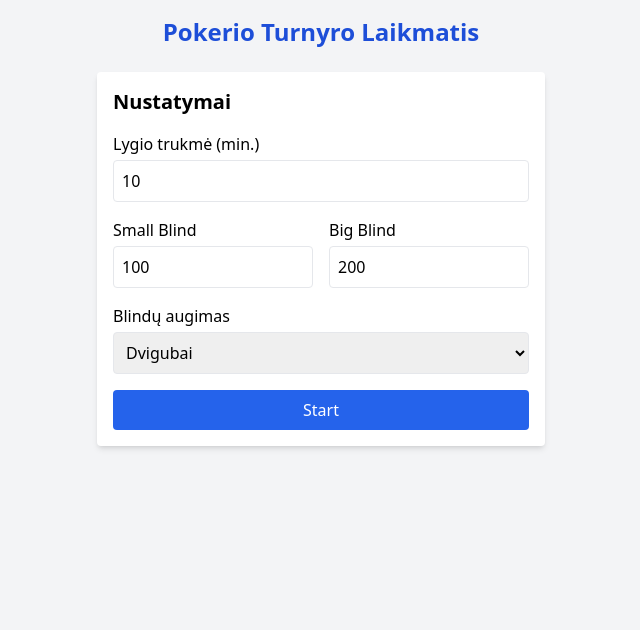
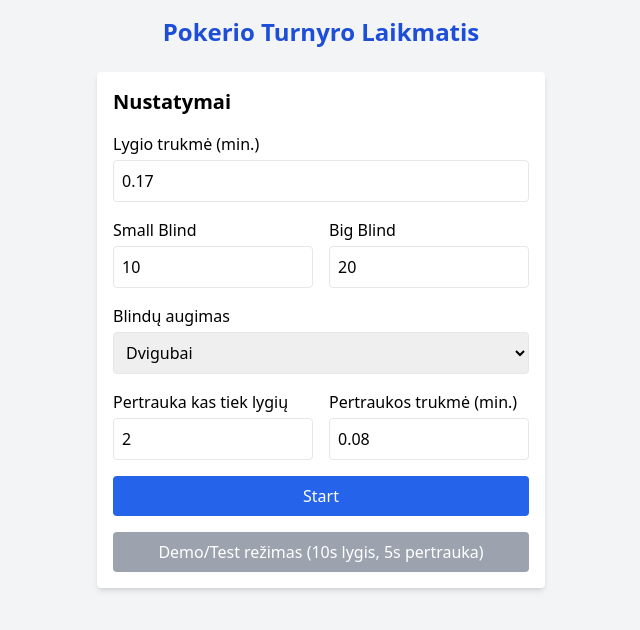
Before and after one commit to MantasKukulskis/poker-blind-timer, a React (Vite) app: page / in a window 1280 px wide. Shown: the top 630 px of the page, without its empty margins (319-959 px from the left). Built offline with nearby package versions, Linux system fonts and the light colour scheme.

Commit message:
prevent double level increment after breaks by separating state update from render cycle

```diff
--- a/src/App.jsx
+++ b/src/App.jsx
@@ -4,6 +4,7 @@ import SettingsForm from "./components/SettingsForm";
 import Timer from "./components/Timer";
 import BlindDisplay from "./components/BlindDisplay";
 import LevelTable from "./components/LevelTable";
+import Timeout from "./components/Timeout";
 
 function AppContent() {
   const { isRunning, startTournament } = useTournament();
@@ -19,6 +20,7 @@ function AppContent() {
       ) : (
         <>
           <Timer />
+          <Timeout />
           <BlindDisplay />
           <LevelTable />
         </>
--- a/src/components/SettingsForm.jsx
+++ b/src/components/SettingsForm.jsx
@@ -1,25 +1,32 @@
 import { useState } from "react";
 
 export default function SettingsForm({ onStart }) {
-    const [duration, setDuration] = useState(10); // minutėmis
-    const [smallBlind, setSmallBlind] = useState(100);
-    const [bigBlind, setBigBlind] = useState(200);
-    const [growthType, setGrowthType] = useState("double"); // "double" arba "fixed"
-    const [fixedIncrease, setFixedIncrease] = useState(100);
+    const [duration, setDuration] = useState(0.17); // ~10 sekundžių
+    const [smallBlind, setSmallBlind] = useState(10);
+    const [bigBlind, setBigBlind] = useState(20);
+    const [growthType, setGrowthType] = useState("double");
+    const [fixedIncrease, setFixedIncrease] = useState(10);
+    const [breakEvery, setBreakEvery] = useState(2); // kas kelintą lygį
+    const [breakDuration, setBreakDuration] = useState(0.08); // ~5 sekundės
 
     const handleSubmit = (e) => {
         e.preventDefault();
         onStart({
-            duration: duration * 60,  // ← BŪTINA konvertuoti į sekundes
+            duration: Math.round(duration * 60),        // pavertimas į sekundes
             smallBlind,
             bigBlind,
             growthType,
             fixedIncrease: growthType === "fixed" ? fixedIncrease : null,
+            breakEvery,
+            breakDuration: Math.round(breakDuration * 60), // pavertimas į sekundes
         });
     };
 
     return (
-        <form onSubmit={handleSubmit} className="space-y-4 bg-white p-4 rounded shadow-md max-w-md mx-auto">
+        <form
+            onSubmit={handleSubmit}
+            className="space-y-4 bg-white p-4 rounded shadow-md max-w-md mx-auto"
+        >
             <h2 className="text-xl font-bold mb-2">Nustatymai</h2>
 
             <div>
@@ -29,7 +36,8 @@ export default function SettingsForm({ onStart }) {
                     value={duration}
                     onChange={(e) => setDuration(Number(e.target.value))}
                     className="w-full border rounded p-2"
-                    min={1}
+                    step="0.01"
+                    min={0.01}
                 />
             </div>
 
@@ -65,6 +73,7 @@ export default function SettingsForm({ onStart }) {
                 >
                     <option value="double">Dvigubai</option>
                     <option value="fixed">Fiksuotas padidėjimas</option>
+                    <option value="standard">Standartinis</option>
                 </select>
             </div>
 
@@ -81,12 +90,52 @@ export default function SettingsForm({ onStart }) {
                 </div>
             )}
 
+            <div className="flex gap-4">
+                <div className="flex-1">
+                    <label className="block mb-1 font-medium">Pertrauka kas tiek lygių</label>
+                    <input
+                        type="number"
+                        value={breakEvery}
+                        onChange={(e) => setBreakEvery(Number(e.target.value))}
+                        className="w-full border rounded p-2"
+                        min={1}
+                    />
+                </div>
+                <div className="flex-1">
+                    <label className="block mb-1 font-medium">Pertraukos trukmė (min.)</label>
+                    <input
+                        type="number"
+                        value={breakDuration}
+                        onChange={(e) => setBreakDuration(Number(e.target.value))}
+                        className="w-full border rounded p-2"
+                        step="0.01"
+                        min={0.01}
+                    />
+                </div>
+            </div>
+
             <button
                 type="submit"
                 className="w-full bg-blue-600 text-white p-2 rounded hover:bg-blue-700"
             >
                 Start
             </button>
+
+            <button
+                type="button"
+                onClick={() => {
+                    setDuration(0.17);          // ≈10 sek
+                    setSmallBlind(10);
+                    setBigBlind(20);
+                    setGrowthType("double");
+                    setFixedIncrease(10);
+                    setBreakEvery(2);
+                    setBreakDuration(0.08);     // ≈5 sek
+                }}
+                className="w-full bg-gray-400 text-white p-2 rounded hover:bg-gray-500"
+            >
+                Demo/Test režimas (10s lygis, 5s pertrauka)
+            </button>
         </form>
     );
 }
--- /dev/null
+++ b/src/components/Timeout.jsx
@@ -0,0 +1,84 @@
+import { useEffect, useState, useRef } from "react";
+import { useTournament } from "../context/TournamentContext";
+
+export default function Timeout() {
+    const {
+        isBreak,
+        breakDuration,
+        setIsBreak,
+        setIsPaused,
+        setIsRunning,
+        setRemainingTime,
+        setCurrentLevel,
+        durationPerLevel,
+    } = useTournament();
+
+    const [breakTimeLeft, setBreakTimeLeft] = useState(0);
+    const [breakEnded, setBreakEnded] = useState(false);
+    const intervalRef = useRef(null);
+
+    // Pertraukos pradžia
+    useEffect(() => {
+        if (isBreak) {
+            setBreakTimeLeft(breakDuration);
+            setIsPaused(true);
+            setBreakEnded(false);
+        }
+    }, [isBreak]);
+
+    // Skaičiuojam laiką
+    useEffect(() => {
+        if (isBreak && intervalRef.current === null) {
+            intervalRef.current = setInterval(() => {
+                setBreakTimeLeft((prev) => {
+                    if (prev <= 1) {
+                        clearInterval(intervalRef.current);
+                        intervalRef.current = null;
+                        setBreakEnded(true); // Tik čia pažymim kad baigėsi
+                        return 0;
+                    }
+                    return prev - 1;
+                });
+            }, 1000);
+        }
+
+        return () => {
+            if (intervalRef.current !== null) {
+                clearInterval(intervalRef.current);
+                intervalRef.current = null;
+            }
+        };
+    }, [isBreak]);
+
+    // Tik ČIA padarom visus setState po pertraukos
+    useEffect(() => {
+        if (breakEnded) {
+            setIsBreak(false);
+            setIsPaused(false);
+            setIsRunning(true);
+            setRemainingTime(durationPerLevel);
+            setCurrentLevel((prevLevel) => {
+                return prevLevel + 1;
+            });
+        }
+    }, [breakEnded]);
+
+    if (!isBreak) return null;
+
+    const formatTime = (s) => {
+        const m = String(Math.floor(s / 60)).padStart(2, "0");
+        const sec = String(s % 60).padStart(2, "0");
+        return `${m}:${sec}`;
+    };
+
+    return (
+        <div className="fixed inset-0 bg-black bg-opacity-60 flex items-center justify-center z-50">
+            <div className="bg-white p-6 rounded shadow-lg text-center">
+                <h2 className="text-2xl font-bold text-yellow-700 mb-2">Pertrauka</h2>
+                <p className="text-4xl text-yellow-800 font-mono">
+                    {formatTime(breakTimeLeft)}
+                </p>
+            </div>
+        </div>
+    );
+}
--- a/src/context/TournamentContext.jsx
+++ b/src/context/TournamentContext.jsx
@@ -10,21 +10,27 @@ export function useTournament() {
 export function TournamentProvider({ children }) {
     const [isRunning, setIsRunning] = useState(false);
     const [isPaused, setIsPaused] = useState(false);
+    const [isBreak, setIsBreak] = useState(false);
     const [currentLevel, setCurrentLevel] = useState(1);
     const [remainingTime, setRemainingTime] = useState(0);
     const [durationPerLevel, setDurationPerLevel] = useState(60);
+    const [breakEvery, setBreakEvery] = useState(null);
+    const [breakDuration, setBreakDuration] = useState(0);
     const [blinds, setBlinds] = useState([]);
 
     const startTournament = (settings) => {
-        const { duration } = settings;
+        const { duration, breakEvery, breakDuration } = settings;
         const generated = generateBlinds(settings);
 
         setBlinds(generated);
         setDurationPerLevel(duration);
+        setRemainingTime(duration);
+        setBreakEvery(breakEvery);
+        setBreakDuration(breakDuration);
         setCurrentLevel(1);
-        setRemainingTime(duration);
         setIsRunning(true);
         setIsPaused(false);
+        setIsBreak(false);
     };
 
     const pauseTournament = () => setIsPaused(true);
@@ -33,21 +39,22 @@ export function TournamentProvider({ children }) {
     const resetTournament = () => {
         setIsRunning(false);
         setIsPaused(false);
+        setIsBreak(false);
         setCurrentLevel(1);
         setRemainingTime(durationPerLevel);
         setBlinds([]);
     };
 
-    const nextLevel = () => {
-        setCurrentLevel((lvl) => {
-            if (lvl < blinds.length) {
-                setRemainingTime(durationPerLevel);
-                return lvl + 1;
-            } else {
-                setIsRunning(false);
-                return lvl;
-            }
-        });
+    const nextLevel = (levelNumber) => {
+        const shouldBreak = breakEvery && levelNumber > 0 && levelNumber % breakEvery === 0;
+
+        if (shouldBreak) {
+            setIsBreak(true);
+        } else {
+            setRemainingTime(durationPerLevel);
+        }
+
+        return shouldBreak;
     };
 
     return (
@@ -55,6 +62,7 @@ export function TournamentProvider({ children }) {
             value={{
                 isRunning,
                 isPaused,
+                isBreak,
                 currentLevel,
                 remainingTime,
                 durationPerLevel,
@@ -65,6 +73,12 @@ export function TournamentProvider({ children }) {
                 resetTournament,
                 nextLevel,
                 setRemainingTime,
+                breakEvery,
+                breakDuration,
+                setIsBreak,
+                setIsPaused,
+                setIsRunning,
+                setCurrentLevel,
             }}
         >
             {children}
--- a/src/utils/blindGenerator.js
+++ b/src/utils/blindGenerator.js
@@ -17,6 +17,9 @@ export function generateBlinds({ smallBlind, bigBlind, growthType, fixedIncrease
         } else if (growthType === "fixed" && fixedIncrease) {
             sb += fixedIncrease;
             bb += fixedIncrease;
+        } else if (growthType === "standard") {
+            sb += 50;
+            bb += 100;
         }
     }
 
```
Also changed, not shown: src/components/Timer.jsx (+9 -5 lines).
